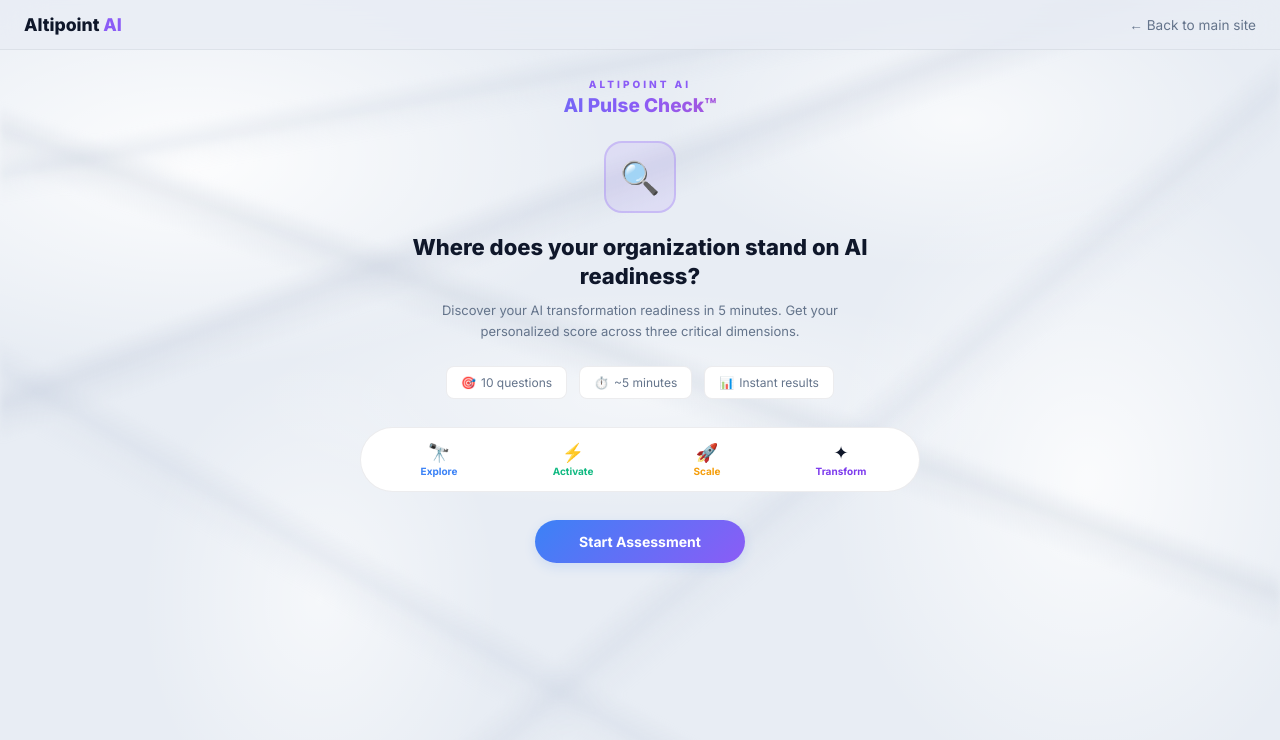
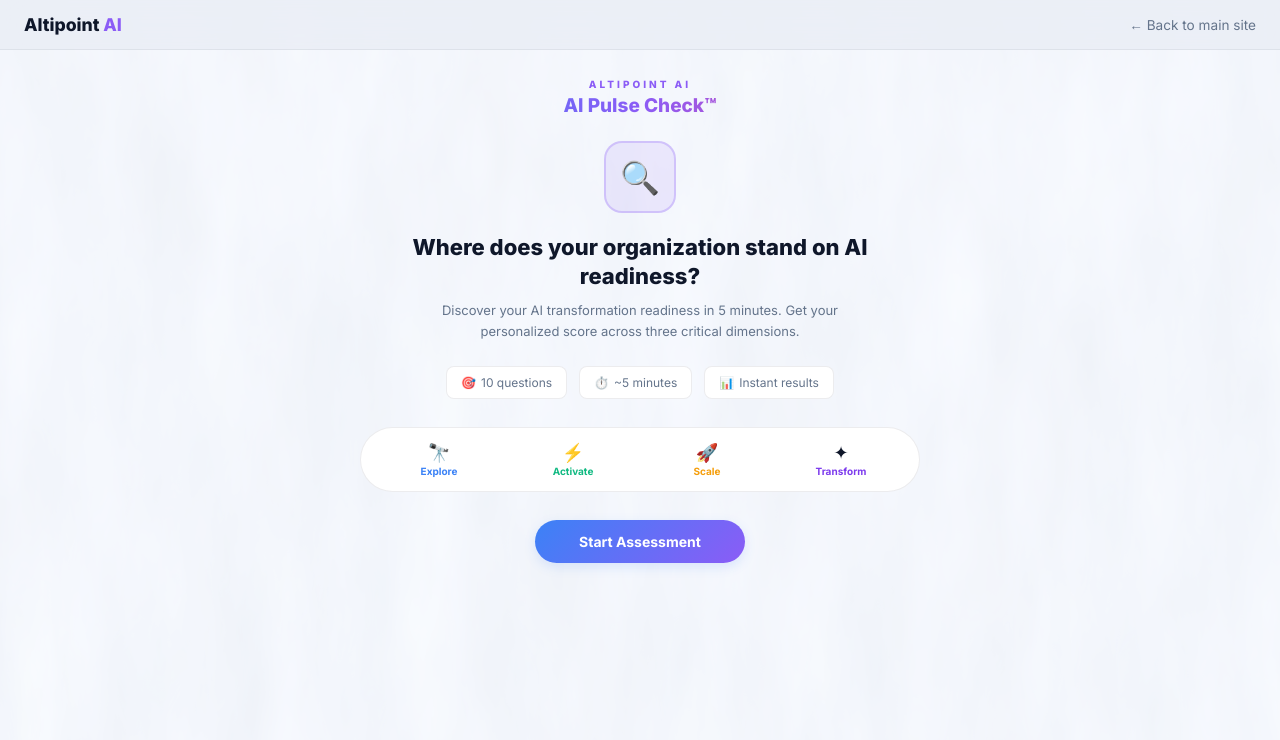
Before and after one commit to v4alti/pulse-check, a React (Vite) app: page / in a window 1280 px wide. Shown: the top 740 px of the page. Built offline with nearby package versions, Linux system fonts and the light colour scheme.

Commit message:
Real marble texture using SVG turbulence filter

```diff
--- a/src/AIPulseCheck.jsx
+++ b/src/AIPulseCheck.jsx
@@ -386,29 +386,36 @@
         .marble-bg {
           position: fixed; top:0; left:0; width:100%; height:100%; z-index:0; pointer-events:none;
           background: #e8edf4;
+          overflow: hidden;
         }
-        .marble-bg::before {
-          content:''; position:absolute; top:0; left:0; width:100%; height:100%;
-          background:
-            radial-gradient(ellipse 600px 300px at 15% 20%, rgba(255,255,255,0.9) 0%, transparent 70%),
-            radial-gradient(ellipse 500px 250px at 75% 15%, rgba(255,255,255,0.7) 0%, transparent 60%),
-            radial-gradient(ellipse 400px 500px at 85% 60%, rgba(255,255,255,0.8) 0%, transparent 65%),
-            radial-gradient(ellipse 300px 400px at 25% 75%, rgba(255,255,255,0.6) 0%, transparent 60%),
-            radial-gradient(ellipse 700px 200px at 50% 50%, rgba(255,255,255,0.5) 0%, transparent 55%);
-        }
-        .marble-bg::after {
-          content:''; position:absolute; top:0; left:0; width:100%; height:100%;
-          background:
-            linear-gradient(160deg, transparent 30%, rgba(180,190,210,0.25) 32%, rgba(180,190,210,0.15) 33%, transparent 35%),
-            linear-gradient(200deg, transparent 45%, rgba(170,182,200,0.2) 47%, rgba(170,182,200,0.1) 48%, transparent 50%),
-            linear-gradient(140deg, transparent 60%, rgba(185,195,215,0.2) 62%, rgba(185,195,215,0.08) 63%, transparent 65%),
-            linear-gradient(170deg, transparent 15%, rgba(175,188,208,0.18) 17%, rgba(175,188,208,0.06) 18%, transparent 20%),
-            linear-gradient(210deg, transparent 70%, rgba(190,200,218,0.22) 72%, rgba(190,200,218,0.08) 73%, transparent 75%);
-          filter: blur(3px);
+        .marble-bg svg {
+          position:absolute; top:0; left:0; width:100%; height:100%;
         }
       `}</style>
 
-      <div className="marble-bg" />
+      <div className="marble-bg">
+        <svg xmlns="http://www.w3.org/2000/svg" width="100%" height="100%">
+          <defs>
+            <filter id="marble" x="0%" y="0%" width="100%" height="100%">
+              <feTurbulence type="fractalNoise" baseFrequency="0.015 0.004" numOctaves="5" seed="3" result="noise" />
+              <feTurbulence type="turbulence" baseFrequency="0.008 0.003" numOctaves="3" seed="7" result="noise2" />
+              <feMerge result="combined">
+                <feMergeNode in="noise" />
+                <feMergeNode in="noise2" />
+              </feMerge>
+              <feColorMatrix type="saturate" values="0" result="gray" />
+              <feComponentTransfer result="veins">
+                <feFuncR type="linear" slope="0.12" intercept="0.88" />
+                <feFuncG type="linear" slope="0.12" intercept="0.90" />
+                <feFuncB type="linear" slope="0.14" intercept="0.94" />
+                <feFuncA type="linear" slope="0.6" intercept="0.4" />
+              </feComponentTransfer>
+            </filter>
+          </defs>
+          <rect width="100%" height="100%" fill="#e8edf4" />
+          <rect width="100%" height="100%" filter="url(#marble)" />
+        </svg>
+      </div>
 
       {/* ── SHARED BRAND HEADER ── */}
       <header style={{ background:"rgba(232,237,244,0.75)", backdropFilter:"blur(20px)", borderBottom:"1px solid rgba(15,23,42,0.06)", padding:"14px 24px", display:"flex", justifyContent:"space-between", alignItems:"center", position:"sticky", top:0, zIndex:100, position:"relative", zIndex:10 }}>
```
